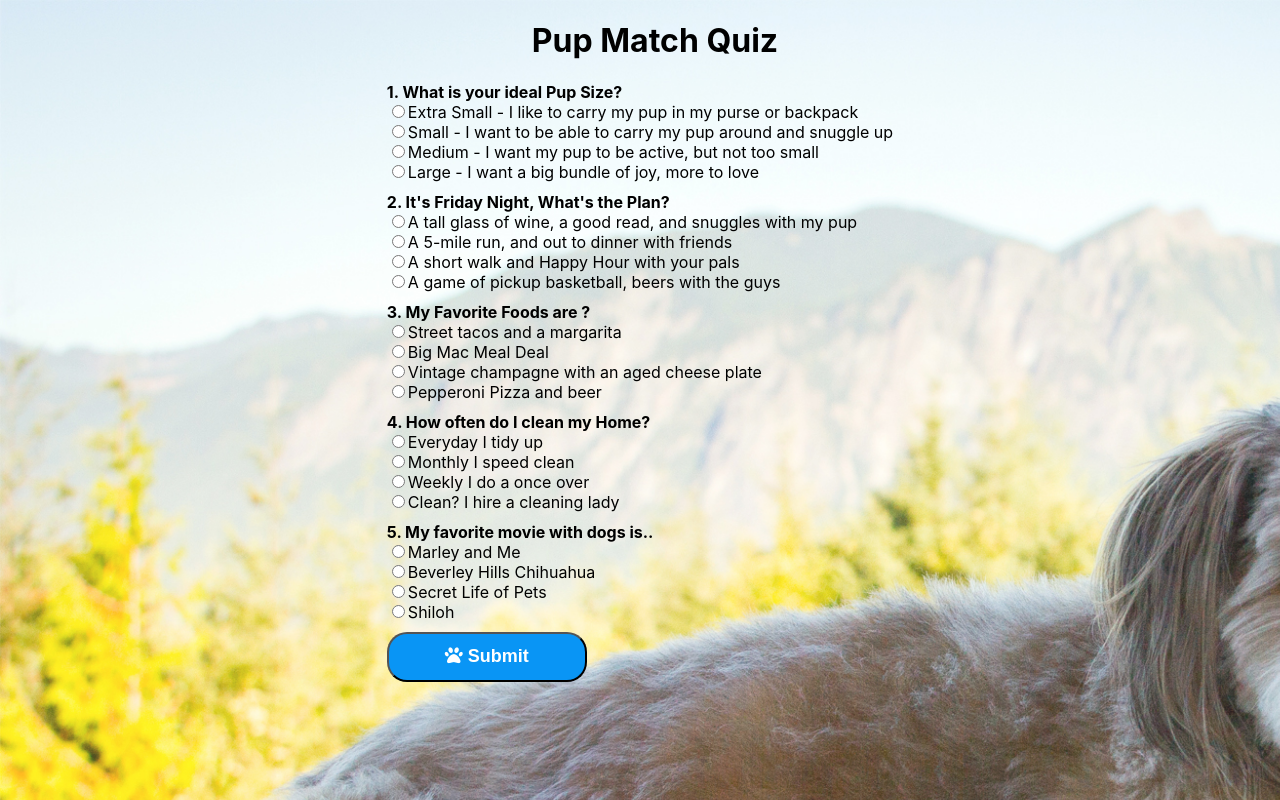
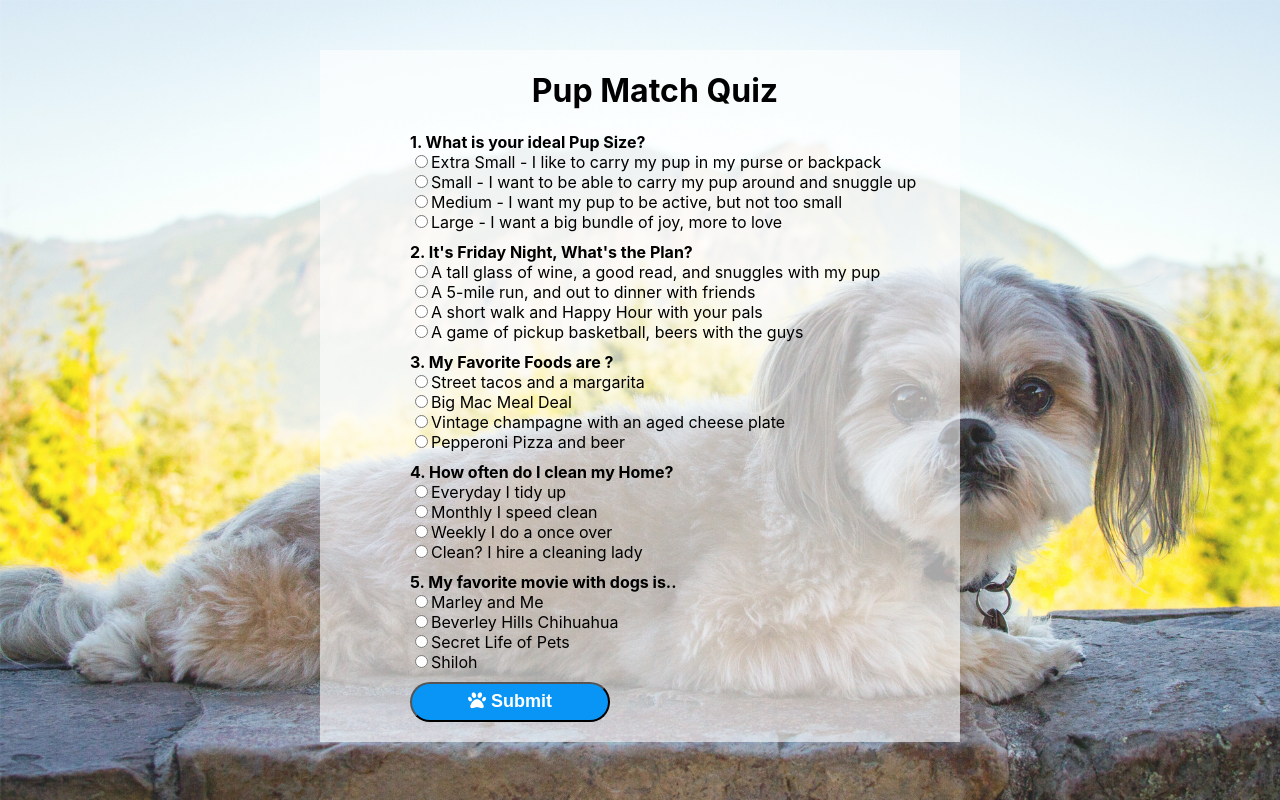
Before and after one commit to julie-git/puppy-match, a React (Create React App) app: page /quiz in a window 1280 px wide. Shown: the top 800 px of the page. Built offline with nearby package versions, Linux system fonts and the light colour scheme.

Commit message:
fixed quiz and results page styling

```diff
--- a/src/components/SearchResults/style.css
+++ b/src/components/SearchResults/style.css
@@ -2,9 +2,9 @@ ul li{
     list-style-type: none;
 }
 
-.dog-image{
-    /* width: 500px; */
-    width: auto;
+ul li .dog-image{
+     width: 400px;
+    /* width: auto; */
     /* border-radius: 50% */
 }
 
--- a/src/components/pages/Quiz.js
+++ b/src/components/pages/Quiz.js
@@ -91,11 +91,17 @@ class Quiz extends Component {
     return (
 
       <div className="quiz-container">
+    <Grid container  direction="row" justify="center" alignItems="center">
+         <Grid item xs direction="column" > </Grid>
         <div className="quiz-content">
+        {/* <Grid container justify="center"> */}
+
+
+
 
           {this.state.redirectToNewPage && <Redirect to="/search" />}
           <h1 className="h1over">Pup Match Quiz</h1>
-          <Grid container justify="center">
+          {/* <Grid container justify="center"> */}
             <form onSubmit={this.handleFormSubmit}>
               <div className="q-wrapper">
                 <label className="question">
@@ -247,8 +253,10 @@ class Quiz extends Component {
               <button type="submit" className="button hvr-grow"><i className="fas fa-paw"></i> Submit</button>
             </form>
 
-          </Grid>
+
         </div>
+        <Grid item xs direction="column" > </Grid>
+        </Grid>
       </div>
 
     );
--- a/src/styles/Quiz.css
+++ b/src/styles/Quiz.css
@@ -1,14 +1,14 @@
 .quiz-container{
     background-image: url("../images/NoahRestsm.jpg");
-    /* position: absolute; */
+     position: absolute;
     background-repeat: no-repeat;
     position: absolute;
     background-repeat: no-repeat;
     background-size: cover;
      width: 100%;
     color: black;
-     height: 150vh;
-    /* height: max-content;  */
+     /* height: 150vh;    */
+     height: max-content;
     margin:0;
     font-size: medium;
     padding-bottom: 100px;
@@ -34,3 +34,19 @@ button{
 .q-wrapper{
     margin-bottom: 10px;
 }
+
+.quiz-content{
+    background-color:rgba(255,255,255,0.6);;
+    width: 50%;
+    margin: 50px;
+    /* margin-bottom: 30px; */
+}
+.quiz-content button{
+    width: 200px;
+    margin-bottom: 20px;
+    height:40px;
+}
+
+form{
+    margin-left: 90px;
+}
--- a/src/styles/Search.css
+++ b/src/styles/Search.css
@@ -3,10 +3,10 @@
     position: absolute;
      background-repeat: no-repeat;
      background-size: cover;
-     width:100%;
+     width:auto;
     color: black;
-     height: 100vh;
-    /* height: max-content; */
+      height: 125vh;
+      /* height: max-content;   */
     margin:0;
     font-size: large;
 }
@@ -14,22 +14,19 @@
 
 
 .search-wrapper{
-    background: white;
+    /* background: white; */
+    background-color:rgba(255,255,255,0.9);;
     width:50%;
     opacity: 1.0;
     /* margin-left: 300px; */
-    margin-top: 50px;
-    box-shadow: 3px 3px 3px  #899fa6;
+    margin-top: 30px;
+    /* box-shadow: 3px 3px 3px  #899fa6; */
     /* height: 400px; */
 }
 
 .search-wrapper h1{
     text-align: center;
-
 }
-
-
-
 
 .content-wrapper{
     margin:30px;
```
